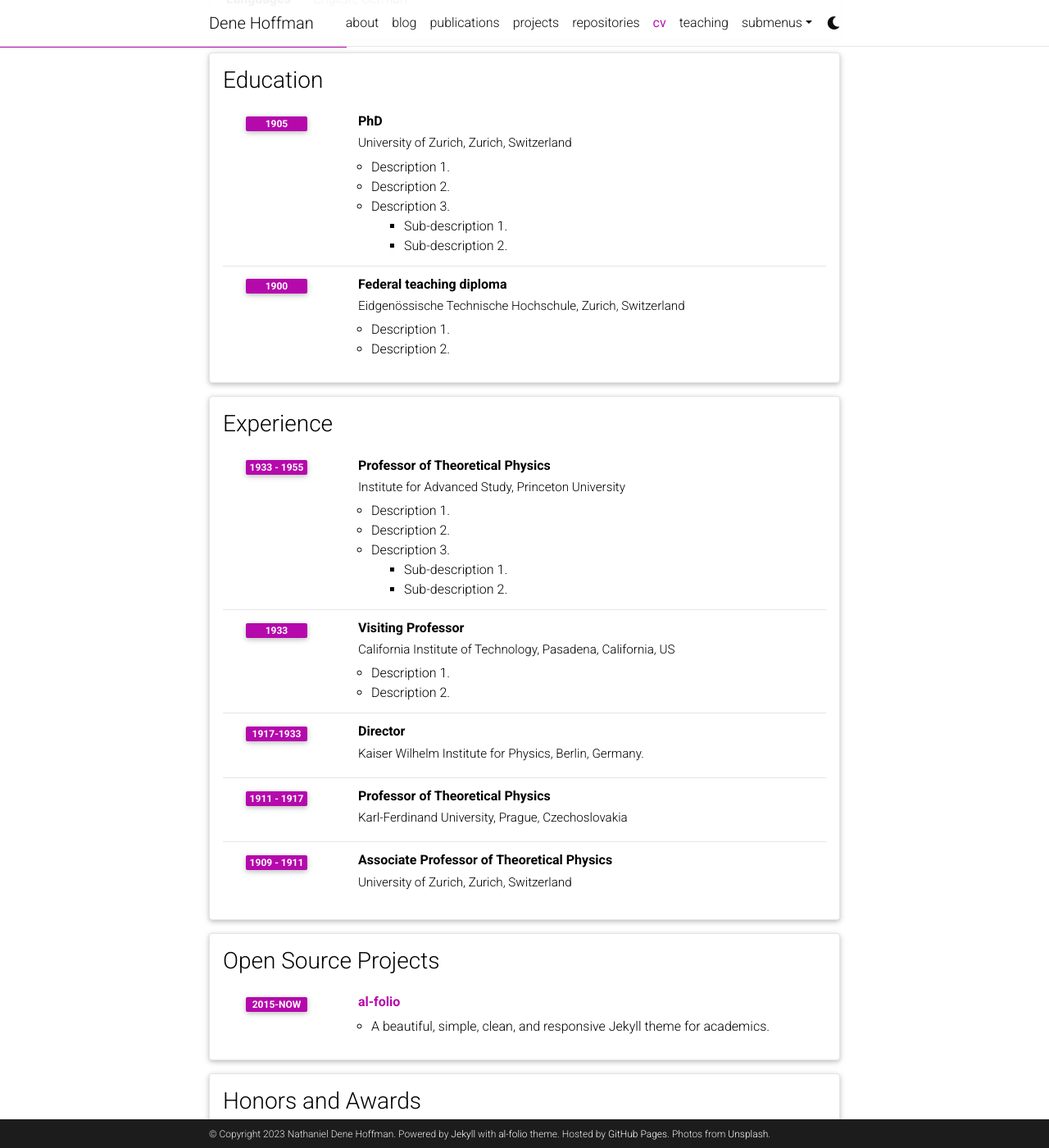
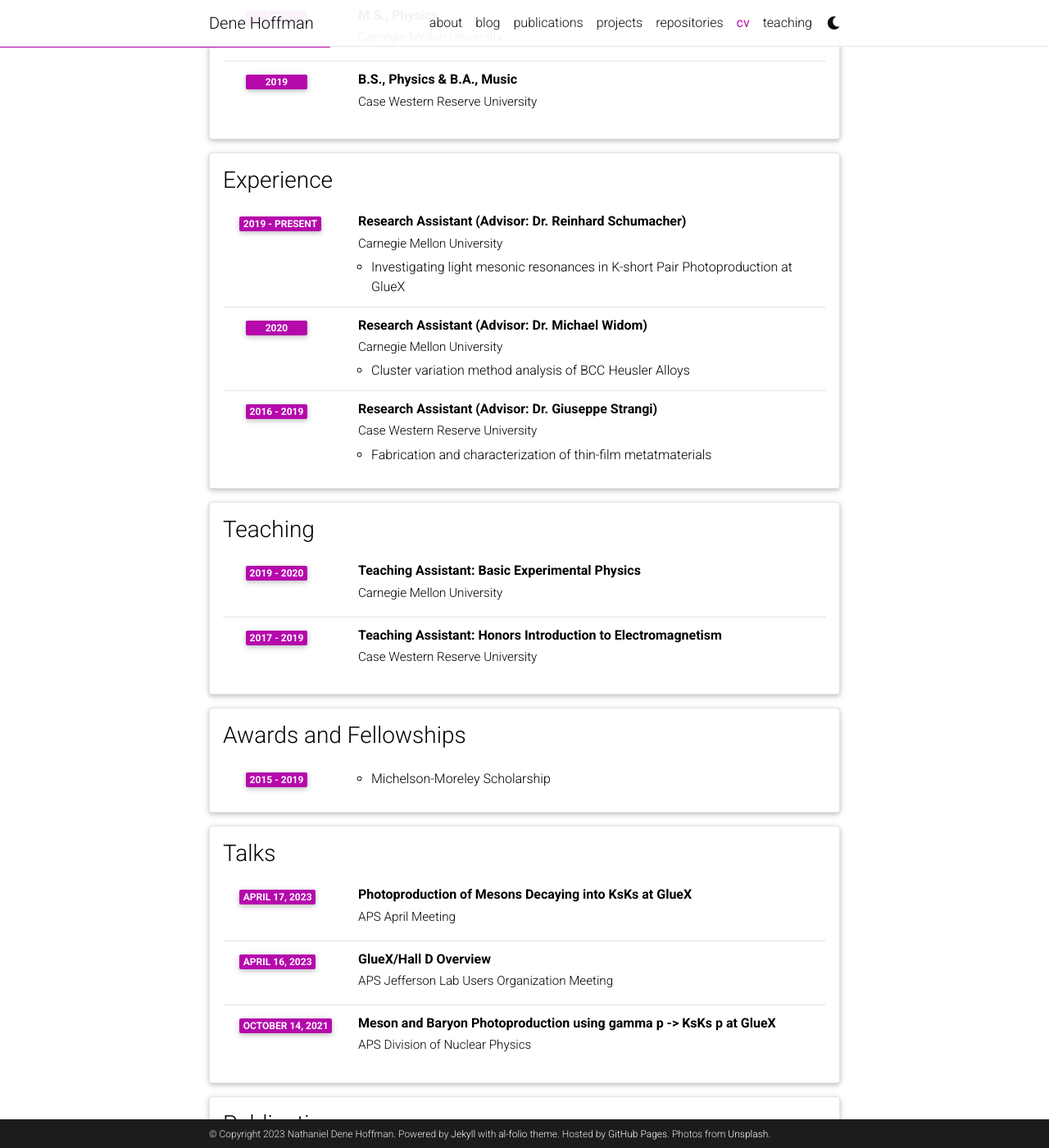
Before and after one commit to denehoffman/denehoffman.github.io, a Jekyll site: the page built from _pages/cv.md, in a window 1280 px wide and 1400 px high, scrolled down 329 px. Shown: the whole window at 82% size. Built offline with Jekyll 4.4.1, drawn with Linux system fonts in a browser that asks for light colours; comment, search, counter and statistics services are not loaded; a style sheet for code colours, icons or effects is not loaded; some of the changed text lies outside the part shown.

Commit message:
test update cv, repos, and publications

```diff
--- a/_data/cv.yml
+++ b/_data/cv.yml
@@ -1,97 +1,88 @@
-- title: General Information
-  type: map
-  contents:
-    - name: Full Name
-      value: Albert Einstein
-    - name: Date of Birth
-      value: 14th March 1879
-    - name: Languages
-      value: English, German
-
 - title: Education
   type: time_table
   contents:
-    - title: PhD
-      institution: University of Zurich, Zurich, Switzerland
-      year: 1905
-      description:
-        - Description 1.
-        - Description 2.
-        - title: Description 3.
-          contents:
-            - Sub-description 1.
-            - Sub-description 2.
-    - title: Federal teaching diploma
-      institution: Eidgenössische Technische Hochschule, Zurich, Switzerland
-      year: 1900
-      description:
-        - Description 1.
-        - Description 2.
+    - title: Current Ph.D. Candidate, Physics
+      institution: Carnegie Mellon University
+      year: 2019 - Present
+    - title: M.S., Physics
+      institution: Carnegie Mellon University
+      year: 2021
+    - title: B.S., Physics & B.A., Music
+      institution: Case Western Reserve University
+      year: 2019
 
 - title: Experience
   type: time_table
   contents:
-    - title: Professor of Theoretical Physics
-      institution: Institute for Advanced Study, Princeton University
-      year: 1933 - 1955
+    - title: "Research Assistant (Advisor: Dr. Reinhard Schumacher)"
+      institution: Carnegie Mellon University
+      year: 2019 - Present
       description:
-        - Description 1.
-        - Description 2.
-        - title: Description 3.
-          contents:
-            - Sub-description 1.
-            - Sub-description 2.
-    - title: Visiting Professor
-      institution: California Institute of Technology, Pasadena, California, US
-      year: 1933
+        - Investigating light mesonic resonances in K-short Pair Photoproduction at GlueX
+    - title: "Research Assistant (Advisor: Dr. Michael Widom)"
+      institution: Carnegie Mellon University
+      year: 2020
       description:
-        - Description 1.
-        - Description 2.
+        - Cluster variation method analysis of BCC Heusler Alloys
+    - title: "Research Assistant (Advisor: Dr. Giuseppe Strangi)"
+      institution: Case Western Reserve University
+      year: 2016 - 2019
+      description:
+        - Fabrication and characterization of thin-film metatmaterials
 
-    - title: Director
-      institution: Kaiser Wilhelm Institute for Physics, Berlin, Germany.
-      year: 1917-1933
 
-    - title: Professor of Theoretical Physics
-      institution: Karl-Ferdinand University, Prague, Czechoslovakia
-      year: 1911 - 1917
-      description:
-
-    - title: Associate Professor of Theoretical Physics
-      institution: University of Zurich, Zurich, Switzerland
-      year: 1909 - 1911
-
-- title: Open Source Projects
+- title: Teaching
   type: time_table
   contents:
-    - title: <a href="https://github.com/alshedivat/al-folio">al-folio</a>
-      year: 2015-now
-      description: A beautiful, simple, clean, and responsive Jekyll theme for academics.
+    - title: "Teaching Assistant: Basic Experimental Physics"
+      year: 2019 - 2020
+      institution: Carnegie Mellon University
+    - title: "Teaching Assistant: Honors Introduction to Electromagnetism"
+      year: 2017 - 2019
+      institution: Case Western Reserve University
 
-- title: Honors and Awards
+- title: Awards and Fellowships
   type: time_table
   contents:
-    - year: 1921
+    - year: 2015 - 2019
       items:
-        - Nobel Prize in Physics
-        - Matteucci Medal
-    - year: 2029
-      items:
-        - Max Planck Medal
+        - Michelson-Moreley Scholarship
 
-- title: Academic Interests
+- title: Talks
+  type: time_table
+  contents:
+    - title: Photoproduction of Mesons Decaying into KsKs at GlueX
+      institution: APS April Meeting
+      year: April 17, 2023
+    - title: GlueX/Hall D Overview
+      institution: APS Jefferson Lab Users Organization Meeting
+      year: April 16, 2023
+    - title: Meson and Baryon Photoproduction using gamma p -> KsKs p at GlueX
+      institution: APS Division of Nuclear Physics
+      year: October 14, 2021
+
+- title: Publications
   type: nested_list
   contents:
-    - title: Topic 1.
+    - title: "See <a href=#publications/>Publications</a>"
+
+- title: Work Experience
+  type: time_table
+  contents:
+    - title: Engineer at Folio Photonics
+      description:
+        - Activities included data reading/writing experiments on multilayer films and developing software for testing and automation.
+      year: 2019
+
+- title: Other
+  type: nested_list
+  contents:
+    - title: Languages
       items:
-        - Description 1.
-        - Description 2.
-    - title: Topic 2.
+        - English (native), French (intermediate), Spanish (beginner)
+    - title: Skills
       items:
-        - Description 1.
-        - Description 2.
-
-- title: Other Interests
-  type: list
-  contents:
-    - <u>Hobbies:</u> Hobby 1, Hobby 2, etc.
+        - Python, C/C++, LaTeX, Mathematica, ROOT
+    - title: Hobbies
+      items:
+        - Violin, Piano, Gardening, Skiing, Cooking, & Baking
--- a/_pages/publications.md
+++ b/_pages/publications.md
@@ -3,7 +3,7 @@ layout: page
 permalink: /publications/
 title: publications
 description: publications by categories in reversed chronological order. generated by jekyll-scholar.
-years: [1967, 1956, 1950, 1935, 1905]
+years: [2022, 2021, 2020, 2017]
 nav: true
 nav_order: 1
 ---
```
Also changed, not shown: _data/repositories.yml (+4 -9 lines), _pages/cv.md (+1 -1 lines), _pages/dropdown.md (+1 -1 lines), 2 other files.
